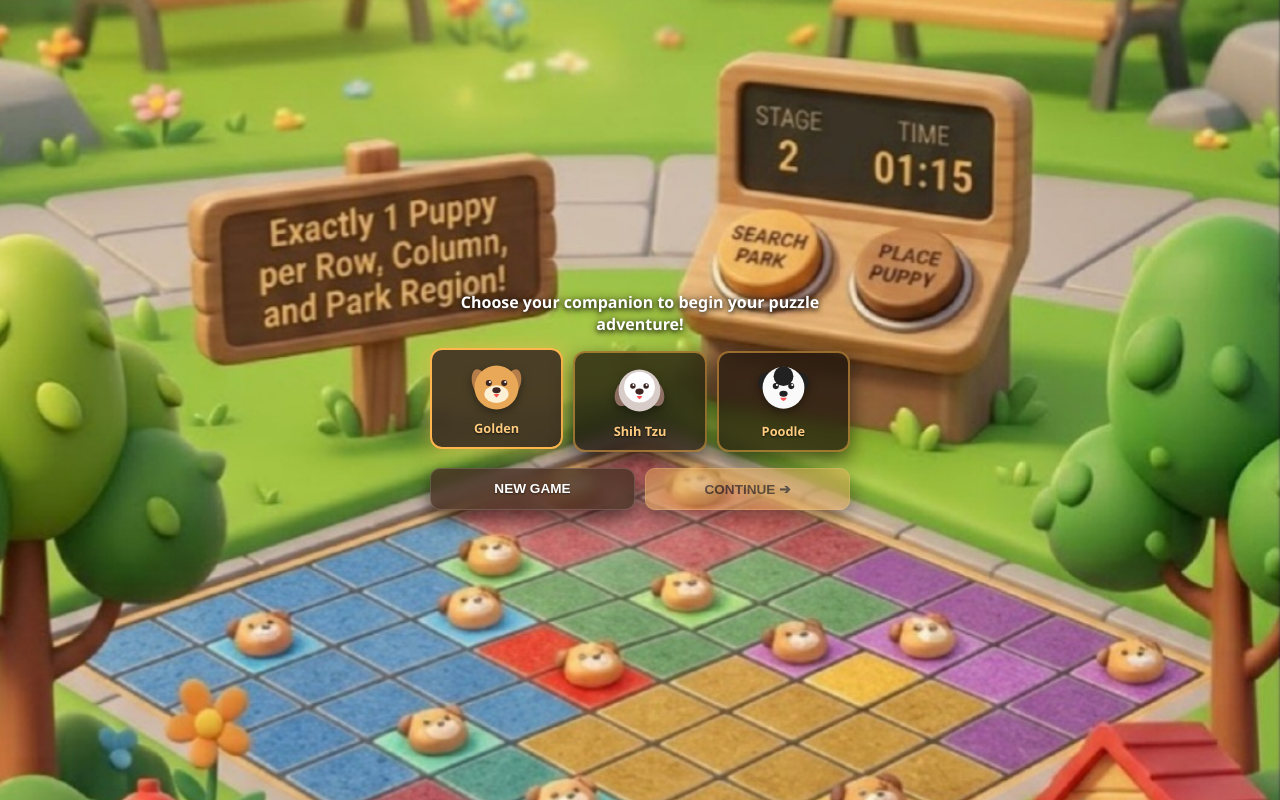
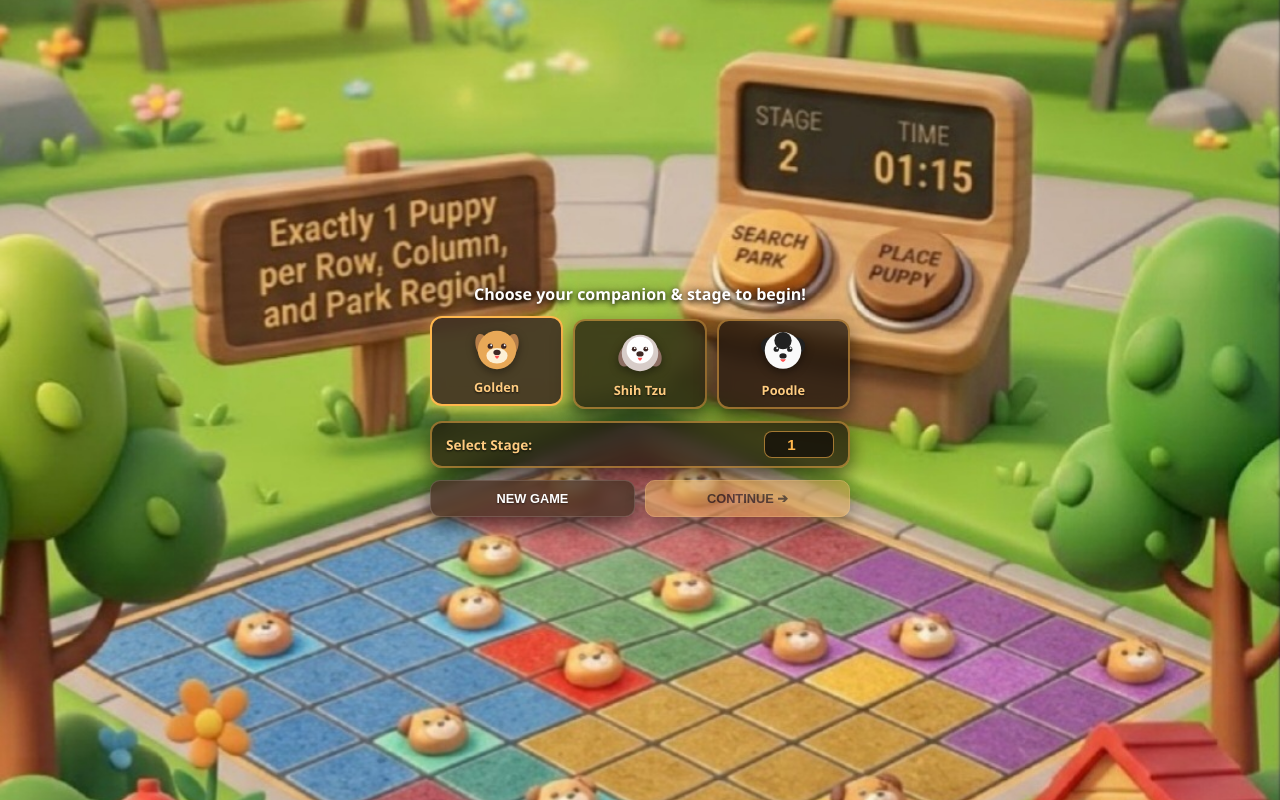
Before and after one commit to bazzarn123-coder/Pupdoku, a plain HTML site: page index.html in a window 1280 px wide. Shown: the top 800 px of the page. Drawn offline with Linux system fonts and the light colour scheme.

Commit message:
Update index.html

```diff
--- a/index.html
+++ b/index.html
@@ -62,7 +62,7 @@
         .splash-subtitle {
             font-size: clamp(0.85rem, 2.2vw, 1rem);
             color: #ffffff;
-            margin-bottom: 16px;
+            margin-bottom: 14px;
             text-shadow: 0 2px 5px rgba(0,0,0,0.8), 0 0 10px rgba(0,0,0,0.6);
             font-weight: 700;
         }
@@ -71,7 +71,7 @@
             display: grid;
             grid-template-columns: repeat(3, 1fr);
             gap: 10px;
-            margin-bottom: 16px;
+            margin-bottom: 12px;
             width: 100%;
         }
 
@@ -81,7 +81,7 @@
             -webkit-backdrop-filter: blur(8px);
             border: 2px solid rgba(255, 183, 77, 0.5);
             border-radius: 12px;
-            padding: 10px 6px;
+            padding: 8px 6px;
             cursor: pointer;
             transition: all 0.2s cubic-bezier(0.4, 0, 0.2, 1);
             display: flex;
@@ -104,8 +104,8 @@
         }
 
         .puppy-choice-preview {
-            width: clamp(40px, 11vw, 55px);
-            height: clamp(40px, 11vw, 55px);
+            width: clamp(36px, 10vw, 48px);
+            height: clamp(36px, 10vw, 48px);
             margin-bottom: 4px;
             background-size: contain;
             background-repeat: no-repeat;
@@ -118,6 +118,41 @@
             font-weight: bold;
             color: #ffcc80;
             text-shadow: 0 1px 2px rgba(0,0,0,0.8);
+        }
+
+        .splash-level-select {
+            display: flex;
+            align-items: center;
+            justify-content: space-between;
+            width: 100%;
+            background: rgba(30, 20, 12, 0.75);
+            backdrop-filter: blur(8px);
+            -webkit-backdrop-filter: blur(8px);
+            border: 2px solid rgba(255, 183, 77, 0.5);
+            border-radius: 12px;
+            padding: 8px 14px;
+            margin-bottom: 12px;
+            box-shadow: 0 8px 20px rgba(0, 0, 0, 0.6);
+        }
+
+        .splash-level-label {
+            font-size: clamp(0.75rem, 2vw, 0.85rem);
+            font-weight: bold;
+            color: #ffcc80;
+            text-shadow: 0 1px 2px rgba(0,0,0,0.8);
+        }
+
+        .splash-level-input {
+            width: 70px;
+            background: rgba(20, 15, 11, 0.8);
+            border: 1px solid rgba(255, 183, 77, 0.6);
+            border-radius: 8px;
+            color: #ffb74d;
+            font-weight: bold;
+            font-size: 0.95rem;
+            text-align: center;
+            padding: 4px;
+            outline: none;
         }
 
         .splash-btn-row {
@@ -394,7 +429,7 @@
     <!-- SPLASH SCREEN WITH IMAGE BACKGROUND -->
     <div id="splash-overlay">
         <div class="splash-content">
-            <div class="splash-subtitle">Choose your companion to begin your puzzle adventure!</div>
+            <div class="splash-subtitle">Choose your companion & stage to begin!</div>
 
             <div class="puppy-options">
                 <div class="puppy-choice selected" data-style="1" onclick="selectPuppyStyle(1)">
@@ -411,9 +446,15 @@
                 </div>
             </div>
 
+            <!-- LEVEL SELECTOR -->
+            <div class="splash-level-select">
+                <span class="splash-level-label">Select Stage:</span>
+                <input type="number" id="splash-stage-input" class="splash-level-input" min="1" value="1">
+            </div>
+
             <div class="splash-btn-row">
-                <button class="btn" onclick="startNewGameSession()" style="flex: 1; padding: 12px; font-size: 0.85rem; box-shadow: 0 8px 20px rgba(0,0,0,0.6); background: rgba(70, 48, 35, 0.8);">NEW GAME</button>
-                <button id="splash-continue-btn" class="btn active" onclick="continueGameSession()" style="flex: 1; padding: 12px; font-size: 0.85rem; box-shadow: 0 8px 20px rgba(0,0,0,0.6);">CONTINUE ➔</button>
+                <button class="btn" onclick="startNewGameSession()" style="flex: 1; padding: 10px; font-size: 0.8rem; box-shadow: 0 8px 20px rgba(0,0,0,0.6); background: rgba(70, 48, 35, 0.8);">NEW GAME</button>
+                <button id="splash-continue-btn" class="btn active" onclick="continueGameSession()" style="flex: 1; padding: 10px; font-size: 0.8rem; box-shadow: 0 8px 20px rgba(0,0,0,0.6);">CONTINUE ➔</button>
             </div>
         </div>
     </div>
@@ -569,6 +610,7 @@
 
         let selectedPuppyStyle = 1;
         let hasStartedGame = false;
+        let stage = 1;
 
         function updateSplashPreviews() {
             document.getElementById('prev-1').style.backgroundImage = `url("${getPuppySvg(1)}")`;
@@ -619,7 +661,8 @@
         function startNewGameSession() {
             initAudio();
             hasStartedGame = true;
-            stage = 1;
+            const stageInput = parseInt(document.getElementById('splash-stage-input').value);
+            stage = isNaN(stageInput) || stageInput < 1 ? 1 : stageInput;
             resetGame(false);
             document.getElementById('splash-overlay').style.display = 'none';
             updateSplashButtons();
@@ -629,8 +672,12 @@
             initAudio();
             document.getElementById('splash-overlay').style.display = 'none';
 
-            if (!hasStartedGame) {
+            const stageInput = parseInt(document.getElementById('splash-stage-input').value);
+            const targetStage = isNaN(stageInput) || stageInput < 1 ? 1 : stageInput;
+
+            if (!hasStartedGame || targetStage !== stage) {
                 hasStartedGame = true;
+                stage = targetStage;
                 resetGame(false);
             } else {
                 updateBoardPuppySVGs();
@@ -643,11 +690,11 @@
 
         function returnToMenu() {
             stopTimer();
+            document.getElementById('splash-stage-input').value = stage;
             document.getElementById('splash-overlay').style.display = 'flex';
             updateSplashButtons();
         }
 
-        let stage = 1;
         let board = [];
         let solution = [];
         let zoneMap = [];
@@ -1003,6 +1050,7 @@
             }
 
             document.getElementById('stage-num').textContent = stage;
+            document.getElementById('splash-stage-input').value = stage;
             document.getElementById('status-msg').textContent = '';
             document.getElementById('timer').textContent = '00:00';
             document.getElementById('next-btn').style.display = 'none';
```
